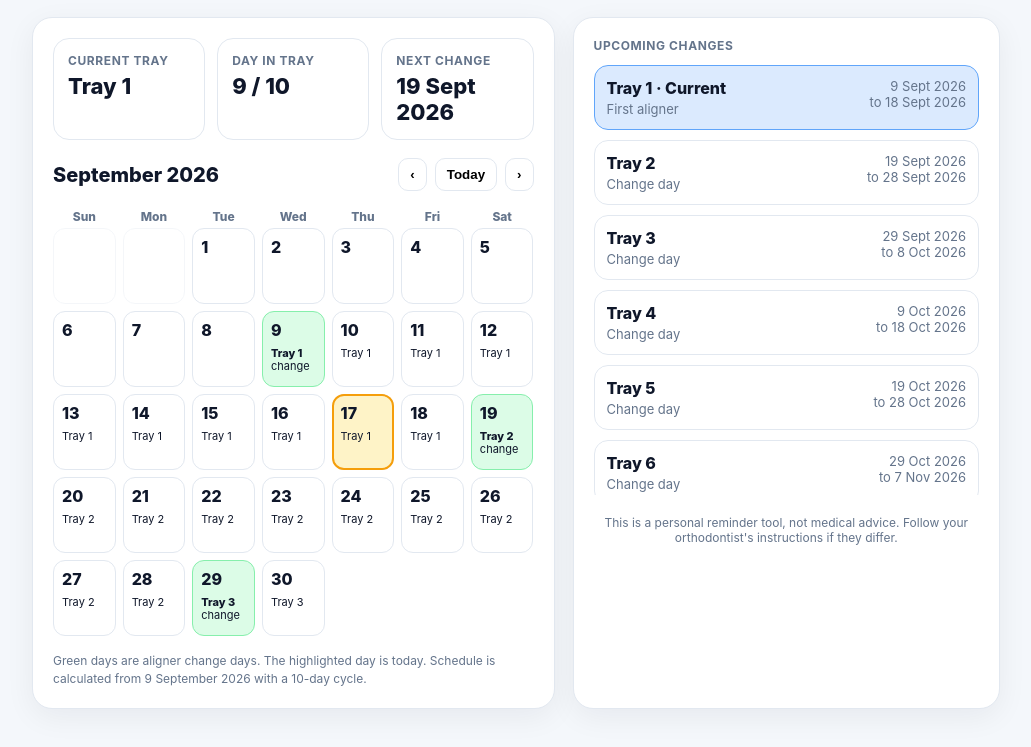
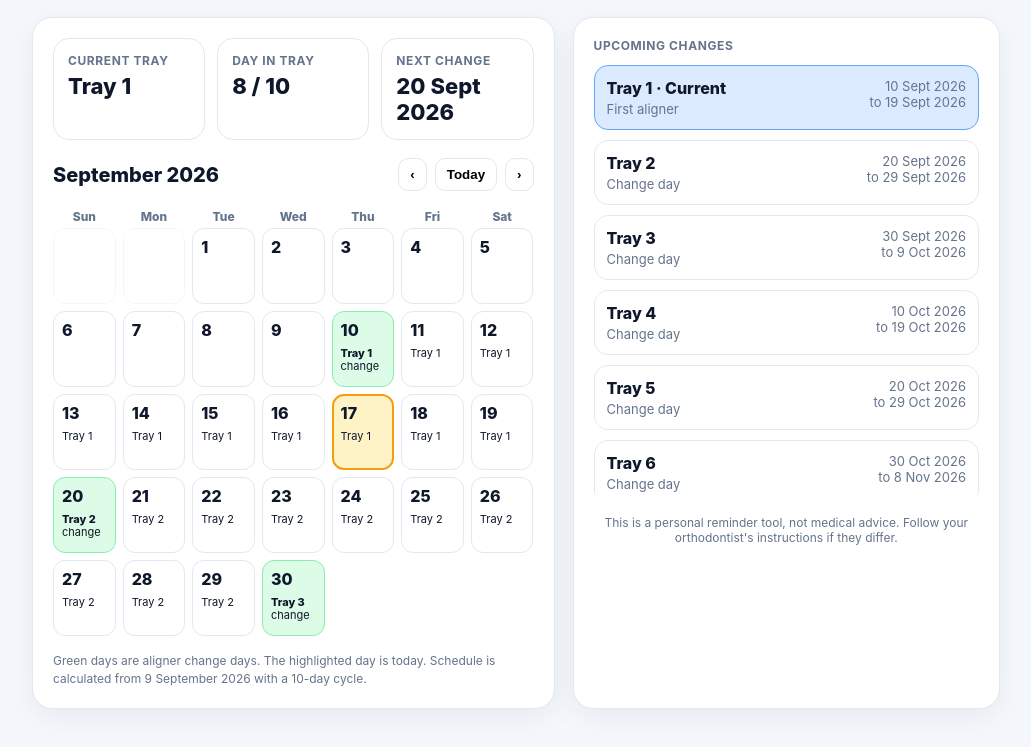
Before and after one commit to abinsaji2008/aligner-calendar, a plain HTML site: page index.html in a window 1280 px wide. Shown: the part 107-854 px from the top of the page, without its empty margins (124-1155 px from the left). Drawn offline with Linux system fonts and the light colour scheme.

Commit message:
Update FIRST_START date in index.html

```diff
--- a/index.html
+++ b/index.html
@@ -42,7 +42,7 @@
   // ==============================
   // CHANGE THESE VALUES IN THE CODE
   // ==============================
-  const FIRST_START = '2026-09-09';
+  const FIRST_START = '2026-09-10';
   const DAYS_PER_TRAY = 10;
   // ==============================
 
```
